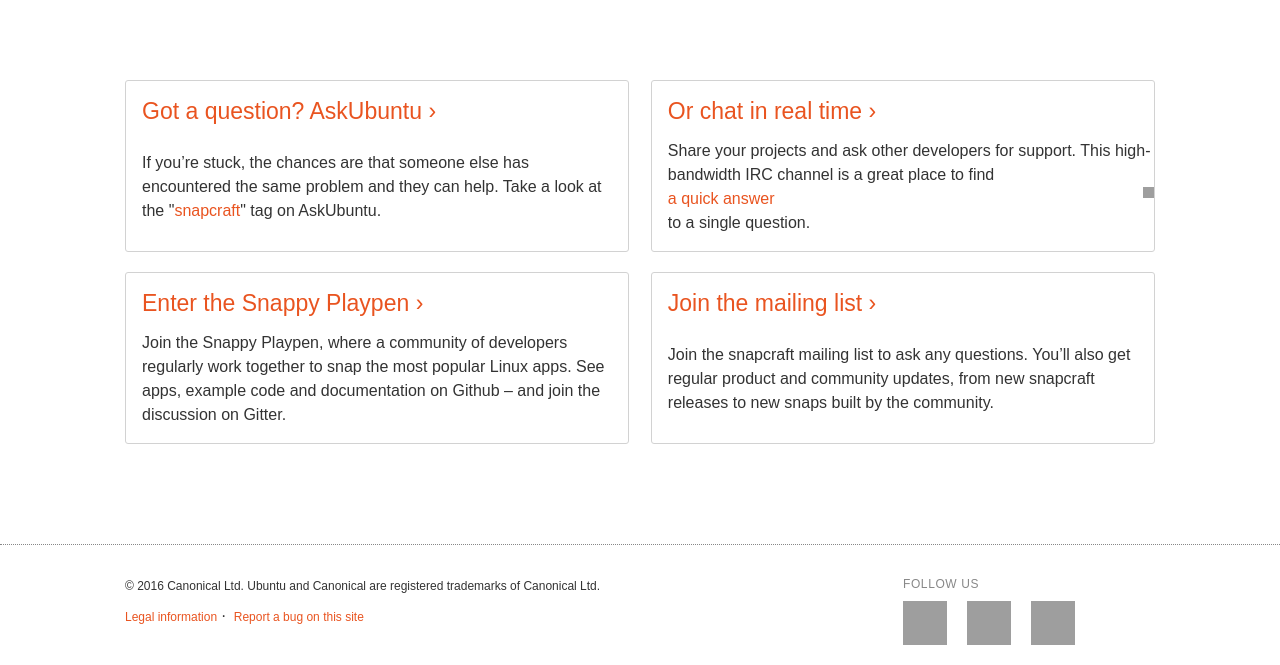
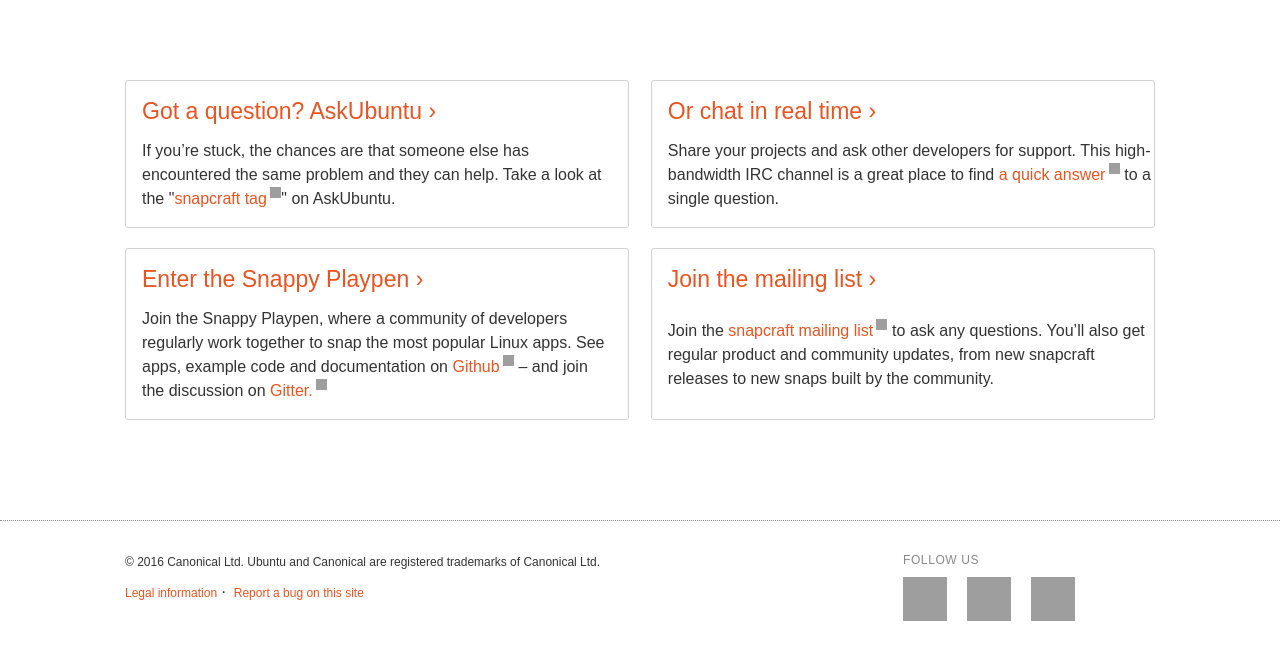
Before and after one commit to come-maiz/snapcraft.io, a Jekyll site: the page built from community/index.html, in a window 1280 px wide. Shown: the part 478-1143 px from the top of the page. Built offline with Jekyll 4.4.1, drawn with Linux system fonts in a browser that asks for light colours; some web fonts are replaced; after the commit the page ends 1119 px from its top, so only the background shows below that; grey boxes are pictures that could not be loaded.

Commit message:
Add community links
Fixes: #72

```diff
--- a/_sass/_box.scss
+++ b/_sass/_box.scss
@@ -51,7 +51,7 @@
   }
 
   .external {
-    display: block;
+    display: inline-block;
   }
 
   &__img {
--- a/community/index.html
+++ b/community/index.html
@@ -26,8 +26,8 @@
                 <div class="six-col box">
                     <h3><a href="http://askubuntu.com/questions/tagged/snap">Got a question? AskUbuntu ›</a></h3>
                     <p>If you’re stuck, the chances are that someone else has encountered
-                    the same problem and they can help. Take a look at the "<a href="http://askubuntu.com/questions/tagged/snap">snapcraft</a>"
-                    tag on AskUbuntu.</p>
+                    the same problem and they can help. Take a look at the "<a class="external" href="http://askubuntu.com/questions/tagged/snap">snapcraft tag</a>"
+                    on AskUbuntu.</p>
                 </div>
 
                 <div class="six-col last-col box">
@@ -42,13 +42,13 @@
                     <h3><a href="https://github.com/ubuntu/snappy-playpen">Enter the Snappy Playpen ›</a></h3>
                     <p>Join the Snappy Playpen, where a community of developers
                     regularly work together to snap the most popular Linux apps. See
-                    apps, example code and documentation on Github – and join the
-                    discussion on Gitter.</p>
+                    apps, example code and documentation on <a class="external" href="https://github.com/ubuntu/snappy-playpen/">Github</a> – and join the
+                    discussion on <a class="external" href="https://gitter.im/ubuntu/snappy-playpen">Gitter.</a></p>
                 </div>
 
                 <div class="six-col last-col box">
                     <h3><a href="https://lists.snapcraft.io/mailman/listinfo/snapcraft">Join the mailing list ›</a></h3>
-                    <p>Join the snapcraft mailing list to ask any questions. You’ll also
+                    <p>Join the <a class="external" href="https://lists.ubuntu.com/mailman/listinfo/snapcraft">snapcraft mailing list</a> to ask any questions. You’ll also
                     get regular product and community updates, from new snapcraft releases
                     to new snaps built by the community.</p>
                 </div>
--- a/css/main.css
+++ b/css/main.css
@@ -2776,7 +2776,7 @@
       .support .box {
         padding: 2rem; } }
   .box .external {
-    display: block; }
+    display: inline-block; }
   .box__img {
     width: 100%;
     max-width: 118px;
```
